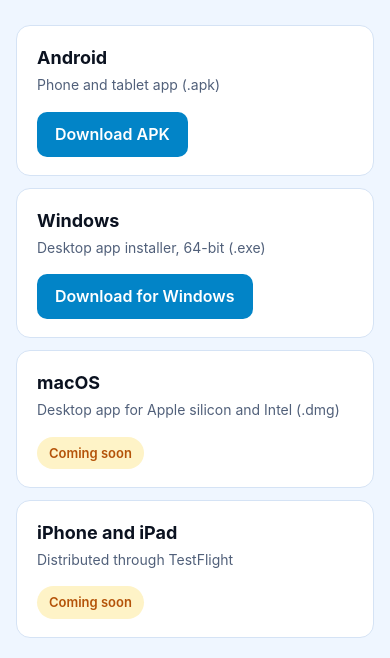
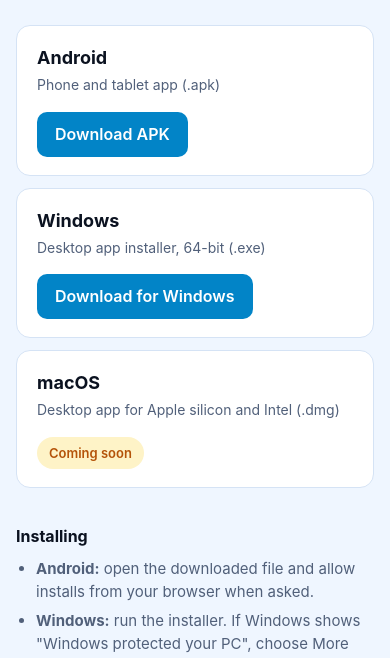
Before and after one commit to openorbittech/athleon-downloads, a plain HTML site: page index.html in a window 390 px wide. Shown: the part 181-839 px from the top of the page. Drawn offline with Linux system fonts and the light colour scheme.

Commit message:
Remove iPhone and iPad card

```diff
--- a/index.html
+++ b/index.html
@@ -127,13 +127,6 @@
       <span class="tag">Coming soon</span>
     </section>
 
-    <section class="card">
-      <div class="info">
-        <h2>iPhone and iPad</h2>
-        <p>Distributed through TestFlight</p>
-      </div>
-      <span class="tag">Coming soon</span>
-    </section>
   </div>
 
   <h3>Installing</h3>
```
